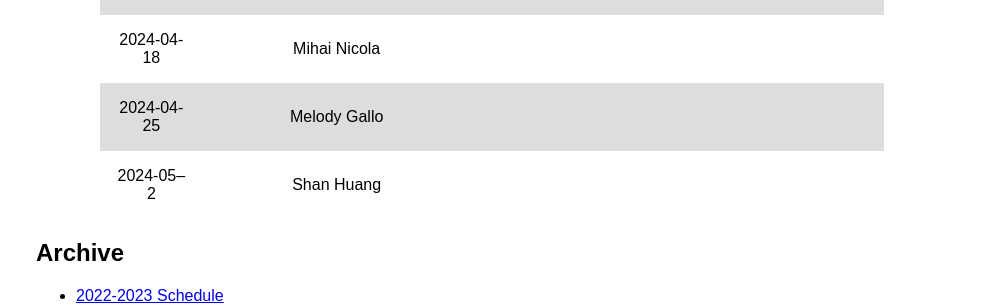
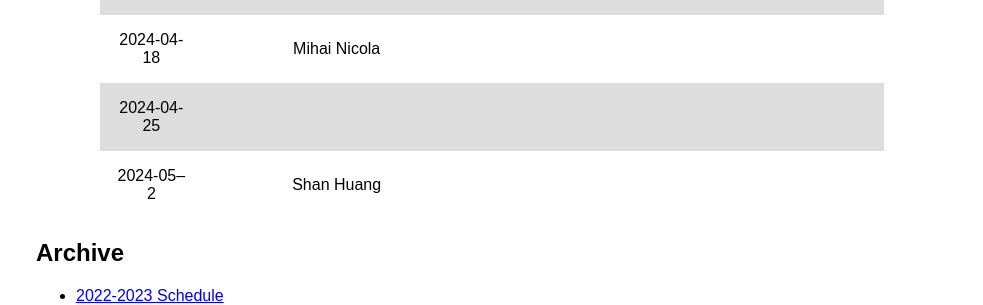
Before and after one commit to mgree/cypress, a Jekyll site: the page built from schedule.md, in a window 1280 px wide. Shown: the part 1757-2062 px from the top of the page, without its empty margins (148-1131 px from the left). Built offline with Jekyll 4.4.1, drawn with Linux system fonts in a browser that asks for light colours.

Commit message:
Delete Melody's slot (#17)

```diff
--- a/schedule.md
+++ b/schedule.md
@@ -37,7 +37,7 @@ find someone willing to take your place first.
 | 2024-04-04 | Parisa Fathololumi | |
 | 2024-04-11 | Ramana Nagasamudram | |
 | 2024-04-18 | Mihai Nicola | |
-| 2024-04-25 | Melody Gallo | |
+| 2024-04-25 | | |
 | 2024-05--2 | Shan Huang | |
 
 ## Archive
```
